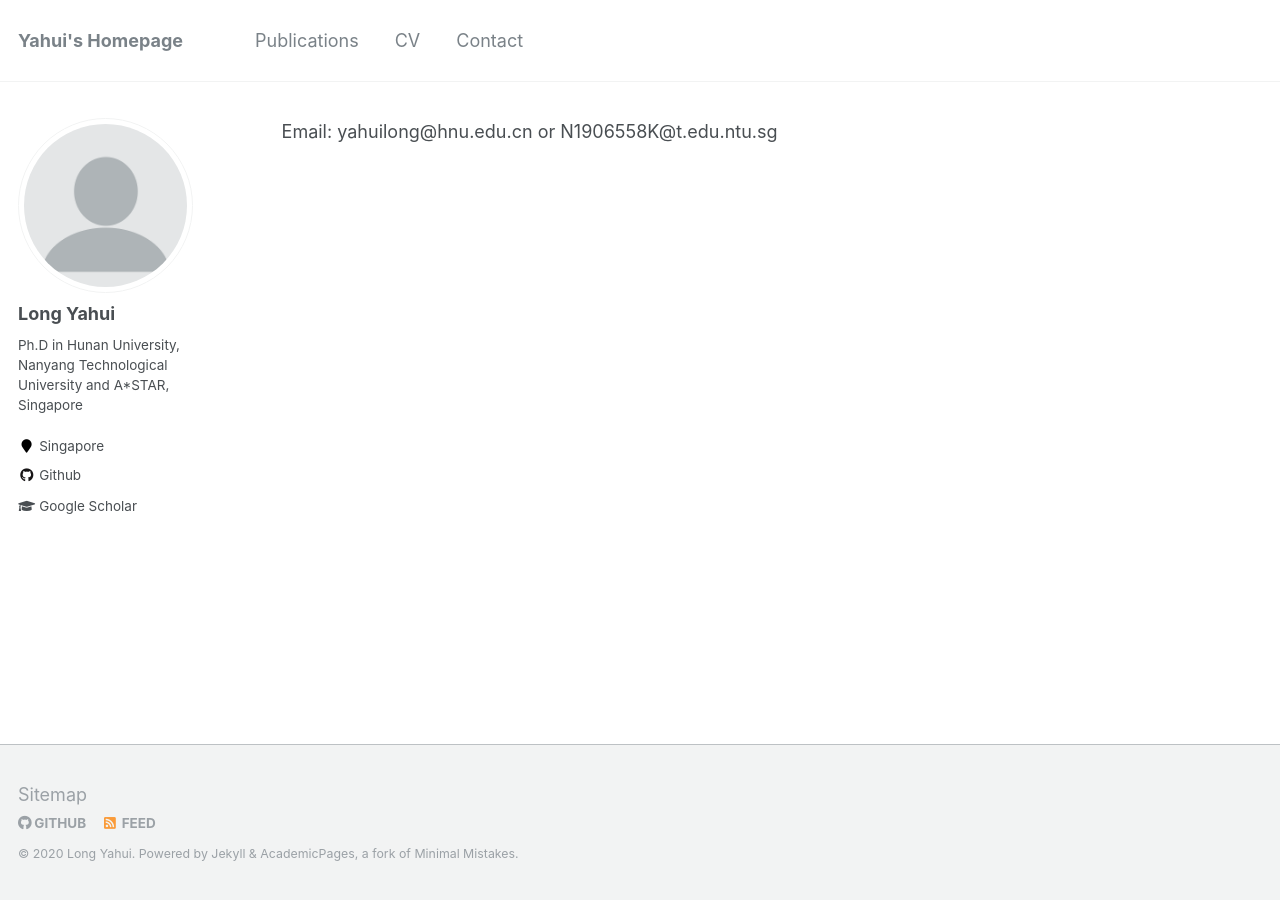
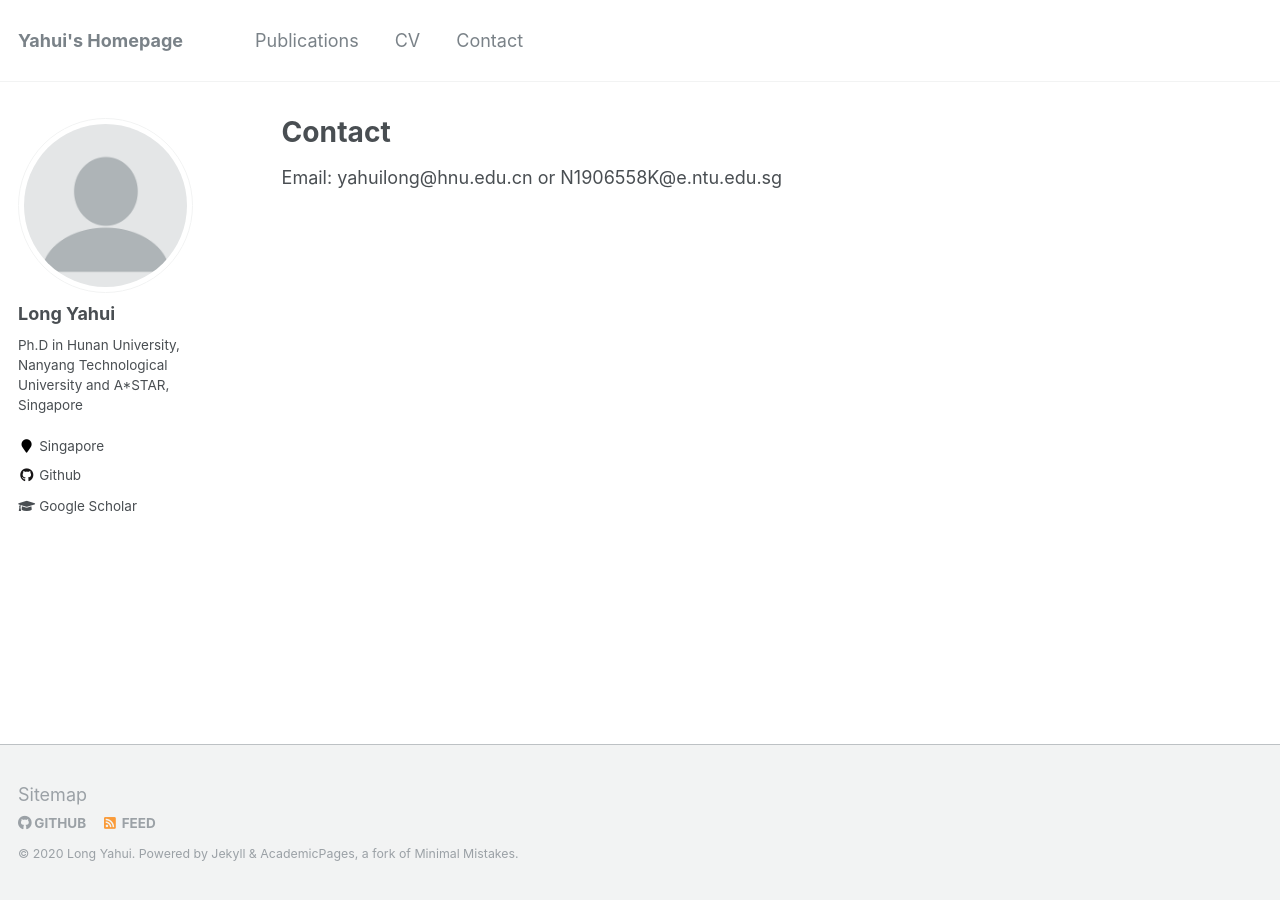
Before and after one commit to longyahui/Home, a Jekyll site: the page built from _pages/contact.md, in a window 1280 px wide. Built offline with Jekyll 4.4.1, drawn with Linux system fonts in a browser that asks for light colours; our own code applies the rules of GitHub Pages for plain Markdown files.

Commit message:
Update contact.md

```diff
--- a/_pages/contact.md
+++ b/_pages/contact.md
@@ -1 +1,12 @@
-Email: yahuilong@hnu.edu.cn or N1906558K@t.edu.ntu.sg
+---
+layout: archive
+title: "Contact"
+permalink: /contact/
+author_profile: true
+redirect_from:
+  - /resume
+---
+
+{% include base_path %}
+
+Email: yahuilong@hnu.edu.cn or N1906558K@e.ntu.edu.sg
```
